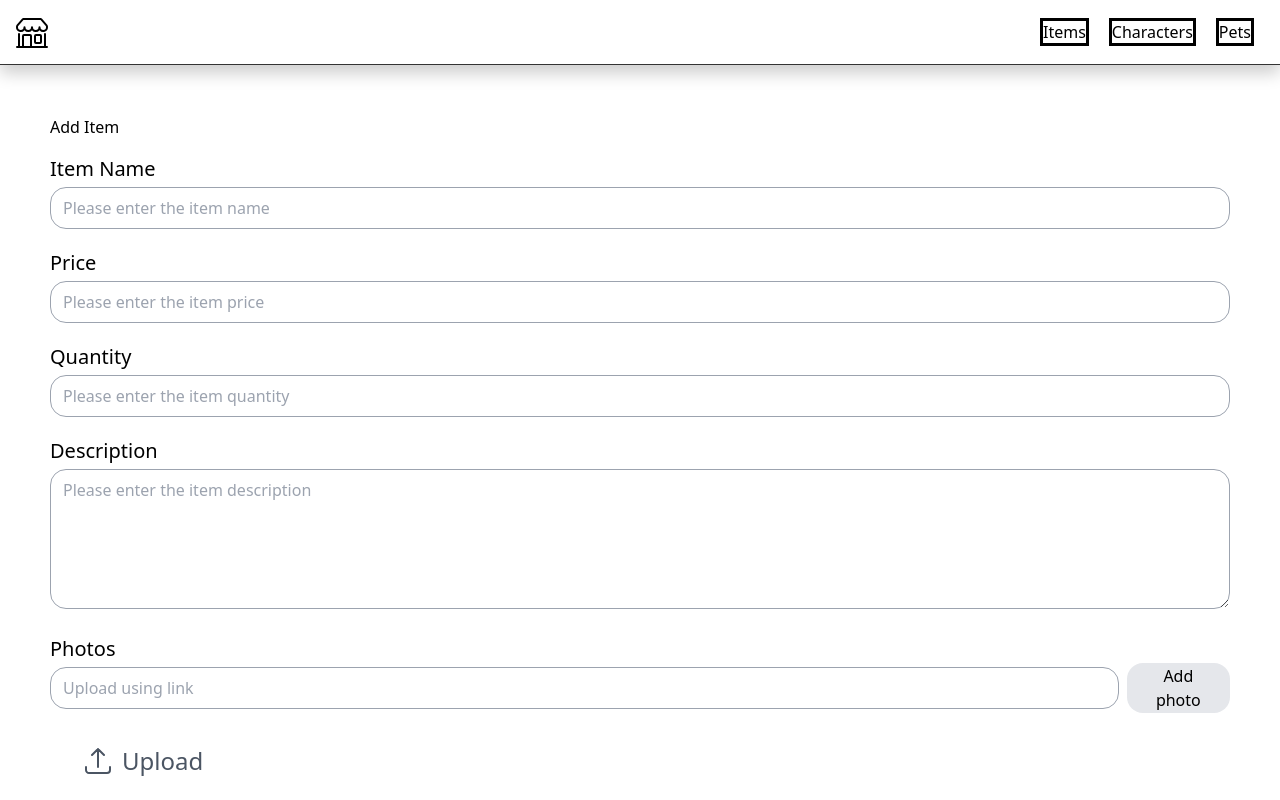
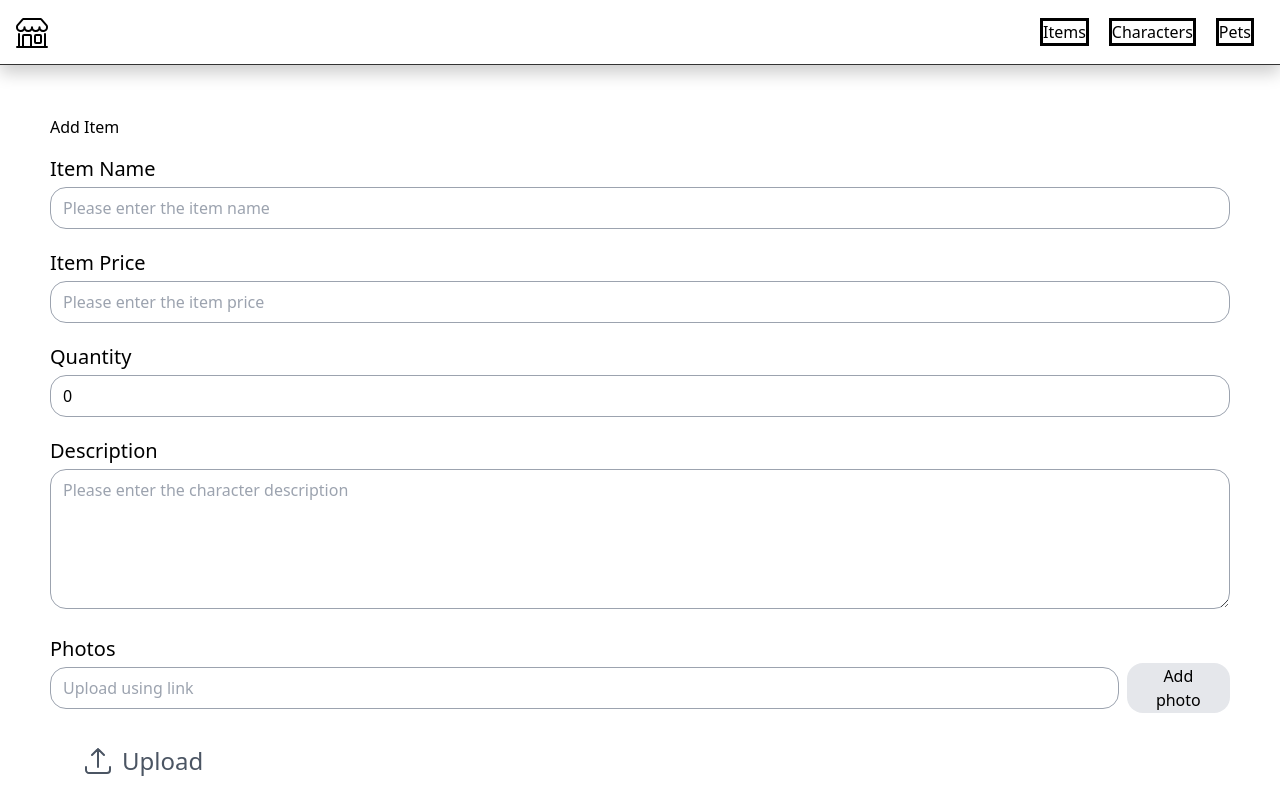
Before and after one commit to madsaintis/my-shop, a React (Vite) app in the folder client/: page /items/1 in a window 1280 px wide. Shown: the top 800 px of the page. Built offline with nearby package versions, Linux system fonts and the light colour scheme.

Commit message:
Adjusted add item form

```diff
--- a/client/src/pages/AddItemPage.jsx
+++ b/client/src/pages/AddItemPage.jsx
@@ -36,16 +36,31 @@ export default function AddItemPage() {
       <h1>Add Item</h1>
       <form onSubmit={submit}>
         <h2 className="text-xl mt-4">Item Name</h2>
-        <input type="text" placeholder="Please enter the item name" />
+        <input type="text" placeholder="Please enter the item name" value={item.name}
+              onChange={(event) => setItem(item => ({
+                ...item,
+                name: event.target.value
+              }))}
+            />
 
-        <h2 className="text-xl mt-4">Price</h2>
-        <input type="text" placeholder="Please enter the item price" />
+        <h2 className="text-xl mt-4">Item Price</h2>
+        <input type="number" placeholder="Please enter the item price" value={item.price}
+              onChange={(event) => setItem(item => ({
+                ...item,
+                price: event.target.value
+              }))}
+            />
 
         <h2 className="text-xl mt-4">Quantity</h2>
-        <input type="text" placeholder="Please enter the item quantity" />
+        <input type="number" placeholder="Please enter the item quantity" value={item.quantity}
+              onChange={(event) => setItem(item => ({
+                ...item,
+                quantity: event.target.value
+              }))}
+            />
 
         <h2 className="text-xl mt-4">Description</h2>
-        <textarea type="text" placeholder="Please enter the item description" />
+        <textarea type="text" placeholder="Please enter the character description" value={item.description} onChange={(event) => setItem(item => ({ ...item, description: event.target.value }))} />
 
         <h2 className="text-xl mt-4">Photos</h2>
         <div className="flex gap-2">
@@ -63,6 +78,7 @@ export default function AddItemPage() {
         <input onChange={fileSelected} type="file" accept="image/*"></input>
         <button type="submit">Submit</button>
       </form>
+      <pre>{JSON.stringify(item, null, 2)}</pre>
     </div>
   )
 }
```
